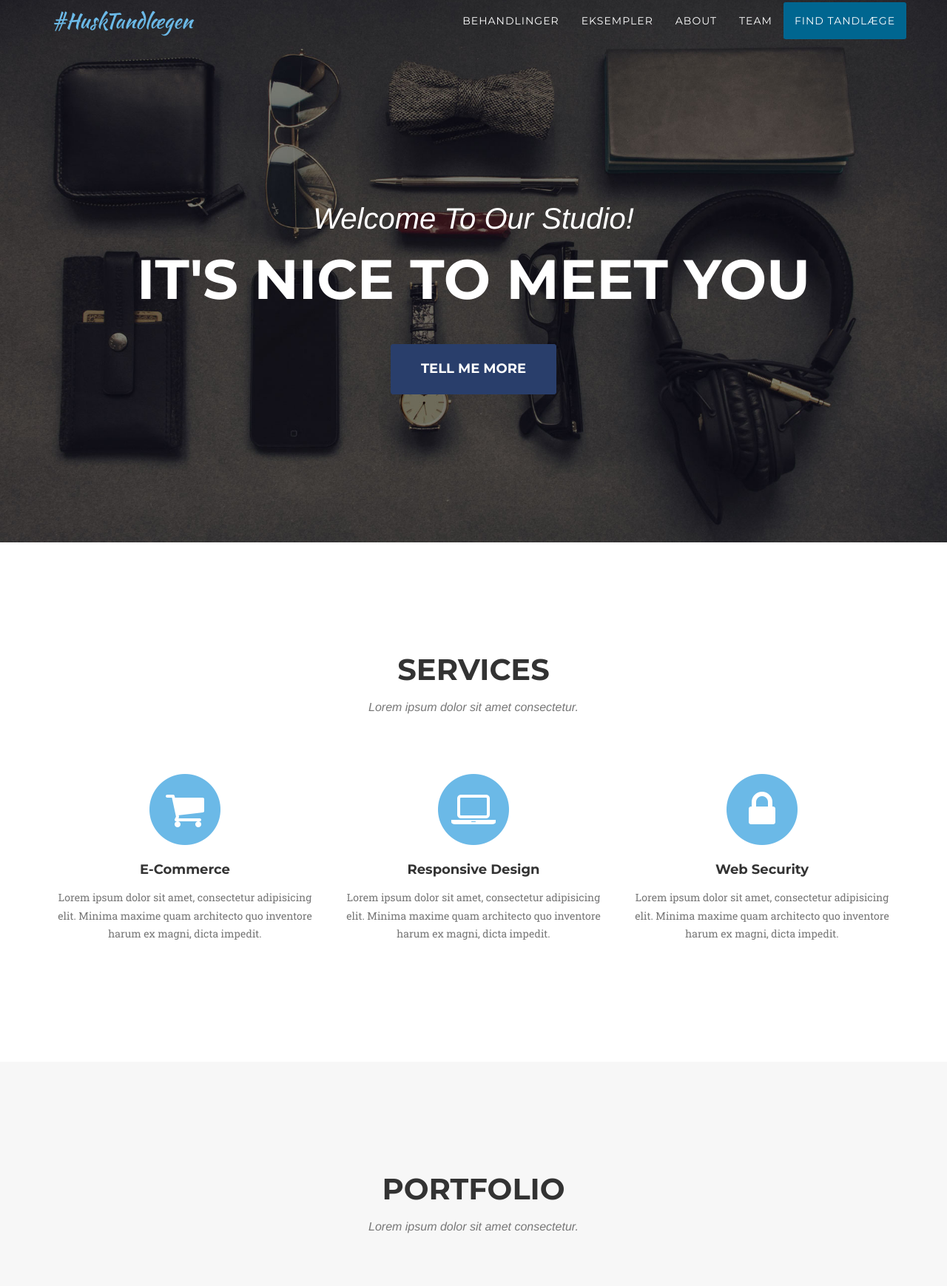
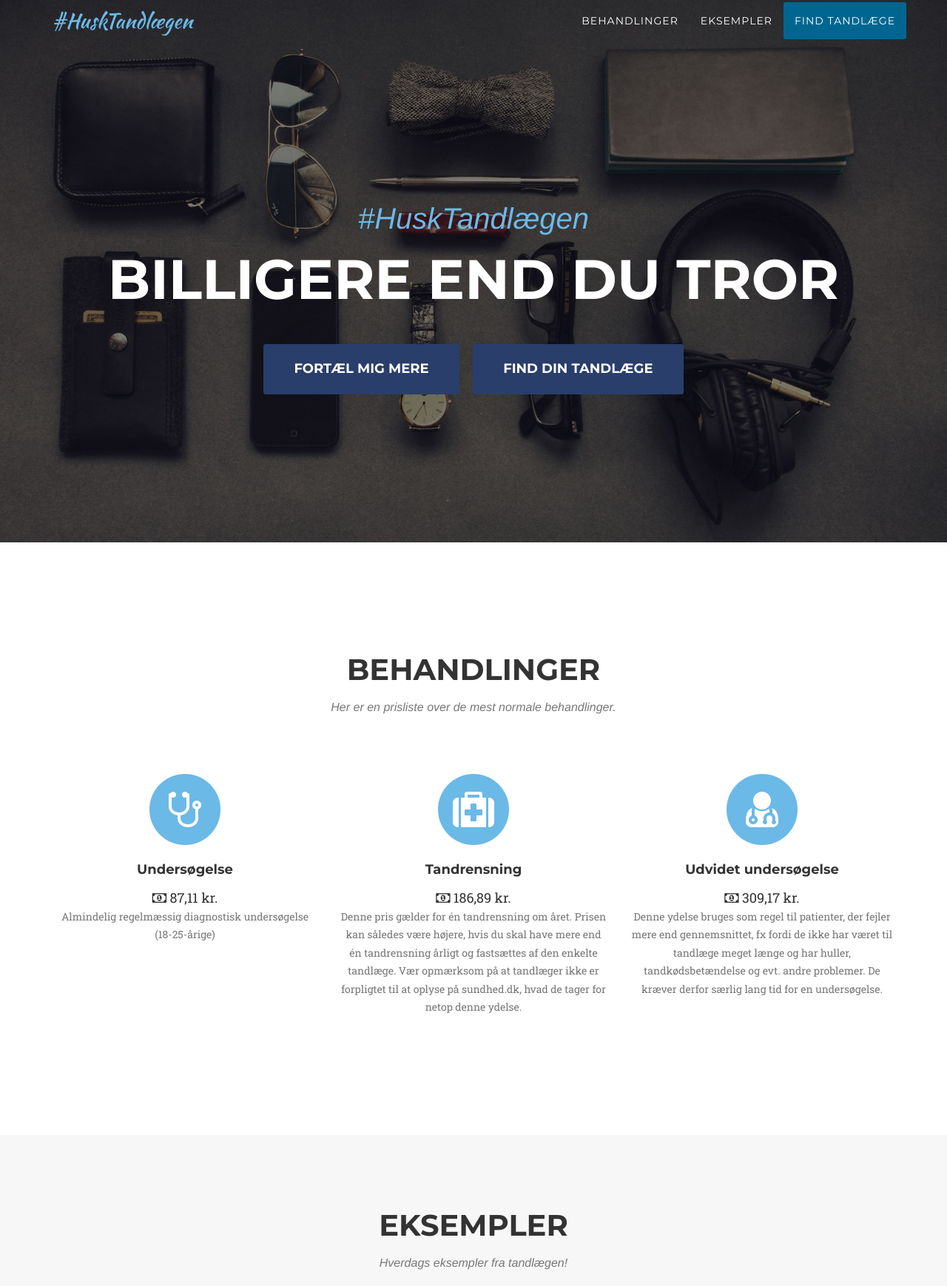
Before and after one commit to boh1996/Tandl-geForeningenKampagne, a plain HTML site: page index.html in a window 1280 px wide. Shown: the part 25-1763 px from the top of the page at 74% size. Drawn offline with nearby package versions, Linux system fonts and the light colour scheme; a web font is replaced by a local one.

Commit message:
Added content

```diff
--- a/css/agency.css
+++ b/css/agency.css
@@ -364,6 +364,7 @@ header .intro-text .intro-heading {
         font-size: 40px;
         font-style: italic;
         line-height: 40px;
+        color: #6bb9e7 !important;
     }
 
     header .intro-text .intro-heading {
@@ -953,6 +954,14 @@ body {
     margin-right: 5px;
 }
 
+.service-price {
+    font-size: 18px;
+}
+
+.search-back-container {
+    margin-top: 25px;
+}
+
 #myCarousel .right {
     padding-left: 10px;
 }
@@ -1032,3 +1041,11 @@ body {
     background:#3276b1;
     border-color:#3276b1;
 }
+
+.find-button {
+    margin-right: 15px;
+}
+
+#portfolio {
+    padding-top: 100px;
+}
--- a/index.html
+++ b/index.html
@@ -61,12 +61,12 @@
 					<li>
 						<a class="page-scroll" href="#portfolio">Eksempler</a>
 					</li>
-					<li>
+					<!--<li>
 						<a class="page-scroll" href="#about">About</a>
 					</li>
 					<li>
 						<a class="page-scroll" href="#team">Team</a>
-					</li>
+					</li>-->
 					<li>
 						<a class="page-scroll" href="#contact">Find tandlæge</a>
 					</li>
@@ -81,9 +81,10 @@
 	<header>
 		<div class="container">
 			<div class="intro-text">
-				<div class="intro-lead-in">Welcome To Our Studio!</div>
-				<div class="intro-heading">It's Nice To Meet You</div>
-				<a href="#services" class="page-scroll btn btn-xl">Tell Me More</a>
+				<div class="intro-lead-in">#HuskTandlægen</div>
+				<div class="intro-heading">Billigere end du tror</div>
+				<a href="#services" class="page-scroll btn btn-xl find-button">Fortæl mig mere</a>
+				<a href="#contact" class="page-scroll btn btn-xl">Find din tandlæge</a>
 			</div>
 		</div>
 	</header>
@@ -93,34 +94,37 @@
 		<div class="container">
 			<div class="row">
 				<div class="col-lg-12 text-center">
-					<h2 class="section-heading">Services</h2>
-					<h3 class="section-subheading text-muted">Lorem ipsum dolor sit amet consectetur.</h3>
+					<h2 class="section-heading">Behandlinger</h2>
+					<h3 class="section-subheading text-muted">Her er en prisliste over de mest normale behandlinger.</h3>
 				</div>
 			</div>
 			<div class="row text-center">
 				<div class="col-md-4">
 					<span class="fa-stack fa-4x">
 						<i class="fa fa-circle fa-stack-2x text-primary"></i>
-						<i class="fa fa-shopping-cart fa-stack-1x fa-inverse"></i>
+						<i class="fa fa-stethoscope fa-stack-1x fa-inverse"></i>
 					</span>
-					<h4 class="service-heading">E-Commerce</h4>
-					<p class="text-muted">Lorem ipsum dolor sit amet, consectetur adipisicing elit. Minima maxime quam architecto quo inventore harum ex magni, dicta impedit.</p>
+					<h4 class="service-heading">Undersøgelse</h4>
+					<span class="service-price"><i class="fa fa-money"></i> 87,11 kr.</span>
+					<p class="text-muted">Almindelig regelmæssig diagnostisk undersøgelse (18-25-årige)</p>
 				</div>
 				<div class="col-md-4">
 					<span class="fa-stack fa-4x">
 						<i class="fa fa-circle fa-stack-2x text-primary"></i>
-						<i class="fa fa-laptop fa-stack-1x fa-inverse"></i>
+						<i class="fa fa-medkit fa-stack-1x fa-inverse"></i>
 					</span>
-					<h4 class="service-heading">Responsive Design</h4>
-					<p class="text-muted">Lorem ipsum dolor sit amet, consectetur adipisicing elit. Minima maxime quam architecto quo inventore harum ex magni, dicta impedit.</p>
+					<h4 class="service-heading">Tandrensning</h4>
+					<span class="service-price"><i class="fa fa-money"></i> 186,89 kr.</span>
+					<p class="text-muted">Denne pris gælder for én tandrensning om året. Prisen kan således være højere, hvis du skal have mere end én tandrensning årligt og fastsættes af den enkelte tandlæge. Vær opmærksom på at tandlæger ikke er forpligtet til at oplyse på sundhed.dk, hvad de tager for netop denne ydelse.</p>
 				</div>
 				<div class="col-md-4">
 					<span class="fa-stack fa-4x">
 						<i class="fa fa-circle fa-stack-2x text-primary"></i>
-						<i class="fa fa-lock fa-stack-1x fa-inverse"></i>
+						<i class="fa fa-user-md fa-stack-1x fa-inverse"></i>
 					</span>
-					<h4 class="service-heading">Web Security</h4>
-					<p class="text-muted">Lorem ipsum dolor sit amet, consectetur adipisicing elit. Minima maxime quam architecto quo inventore harum ex magni, dicta impedit.</p>
+					<h4 class="service-heading">Udvidet undersøgelse</h4>
+					<span class="service-price"><i class="fa fa-money"></i> 309,17 kr.</span>
+					<p class="text-muted">Denne ydelse bruges som regel til patienter, der fejler mere end gennemsnittet, fx fordi de ikke har været til tandlæge meget længe og har huller, tandkødsbetændelse og evt. andre problemer. De kræver derfor særlig lang tid for en undersøgelse.</p>
 				</div>
 			</div>
 		</div>
@@ -131,8 +135,8 @@
 		<div class="container">
 			<div class="row">
 				<div class="col-lg-12 text-center">
-					<h2 class="section-heading">Portfolio</h2>
-					<h3 class="section-subheading text-muted">Lorem ipsum dolor sit amet consectetur.</h3>
+					<h2 class="section-heading">Eksempler</h2>
+					<h3 class="section-subheading text-muted">Hverdags eksempler fra tandlægen!</h3>
 				</div>
 			</div>
 			<div class="row">
@@ -225,7 +229,7 @@
 	</section>
 
 	<!-- About Section -->
-	<section id="about">
+	<section id="about" class="hidden">
 		<div class="container">
 			<div class="row">
 				<div class="col-lg-12 text-center">
@@ -306,7 +310,7 @@
 	</section>
 
 	<!-- Team Section -->
-	<section id="team" class="bg-light-gray">
+	<section id="team" class="bg-light-gray hidden">
 		<div class="container">
 			<div class="row">
 				<div class="col-lg-12 text-center">
@@ -370,7 +374,7 @@
 	</section>
 
 	<!-- Clients Aside -->
-	<aside class="clients">
+	<aside class="clients hidden">
 		<div class="container">
 			<div class="row">
 				<div class="col-md-3 col-sm-6">
@@ -438,6 +442,12 @@
 					<div class="carousel-inner" id="searchContainer">
 
 					</div>
+				</div>
+
+				<div class="clearfix"></div>
+				<div class="col-lg-12 text-center search-back-container">
+					<div id="success"></div>
+					<a href="#" class="btn btn-xl search-back">Tilbage</a>
 				</div>
 			</div>
 		</div>
--- a/js/agency.js
+++ b/js/agency.js
@@ -4,30 +4,33 @@
  * For details, see http://www.apache.org/licenses/LICENSE-2.0.
  */
 
-var anchors = $("a.page-scroll");
-var currentPos = 0;
-var nextPos = 0;
+var anchors = $(".navbar a.page-scroll");
 var current = window.location.hash.slice(1); //get current hash;
 
 $('#navbar').scrollspy();
 
 /*$(document).ready(function(){
-    $(document).keyup(function(e){
+	$(document).keydown(function(e){
 		e.preventDefault();
 
-        currentActiveIndex = $(".navbar-nav li").index($(".navbar-nav li.active"));
+		currentActiveIndex = $(".navbar li").index($(".navbar li.active"));
 
 		currentPos = anchors.index(currentActiveIndex);
-        //currentPos = anchors.index($('a[href$="' + current + '"]'));
 		 if(e.keyCode === 38){
-            scrollUp(currentPos);
+			if ( currentActiveIndex > 0 ) {
+				$($(anchors).get( currentActiveIndex - 1 )).trigger("click");
+			}
 		 } else if (e.keyCode === 40){
-            scrollDown(currentPos);
+		 	if ( currentActiveIndex < $(anchors).length - 1 ) {
+		 		$($(anchors).get( currentActiveIndex + 1 )).trigger("click");
+		 	} else {
+		 		$($(anchors).get(0)).trigger("click");
+		 	}
 		 }
 
 	});
 
-    function scrollUp(pos){
+	/*function scrollUp(pos){
 		console.log(pos);
 		console.log(anchors);
 		currentHash = anchors.get(pos-1);
--- a/js/find.js
+++ b/js/find.js
@@ -31,8 +31,8 @@ $(document).on("submit", "#findForm", function (event) {
 						var anchors = $(element).find("a");
 						var dentist = {
 							phone : anchors[1].text.trim(),
-							name : anchors[0].text.trim(),
-							address : $(element).find(".col-xs-6").html().trim().replace("                        ", "").replace("<br>", "").replace("\n", "<br>").replace("&nbsp;", ", ")
+							name : anchors[0].text.trim().replace("/", " / "),
+							address : $(element).find(".col-xs-6").html().trim().replace("                        ", "").replace("<br>", "").replace("\n", "<br>").replace("/", " / ").replace("&nbsp;", ", ")
 						}
 						if ( results[results.length - 1]["items"].length > 3 ) {
 							results.push({
@@ -77,3 +77,10 @@ $(document).on("submit", "#findForm", function (event) {
 		});
 	}
 });
+
+$(document).on("click", ".search-back", function (event) {
+	event.preventDefault();
+
+	$("#search_page").addClass("hidden");
+	$("#contact_form").removeClass("hidden");
+});
```
Lines whose indentation alone changed are shown as unchanged.
